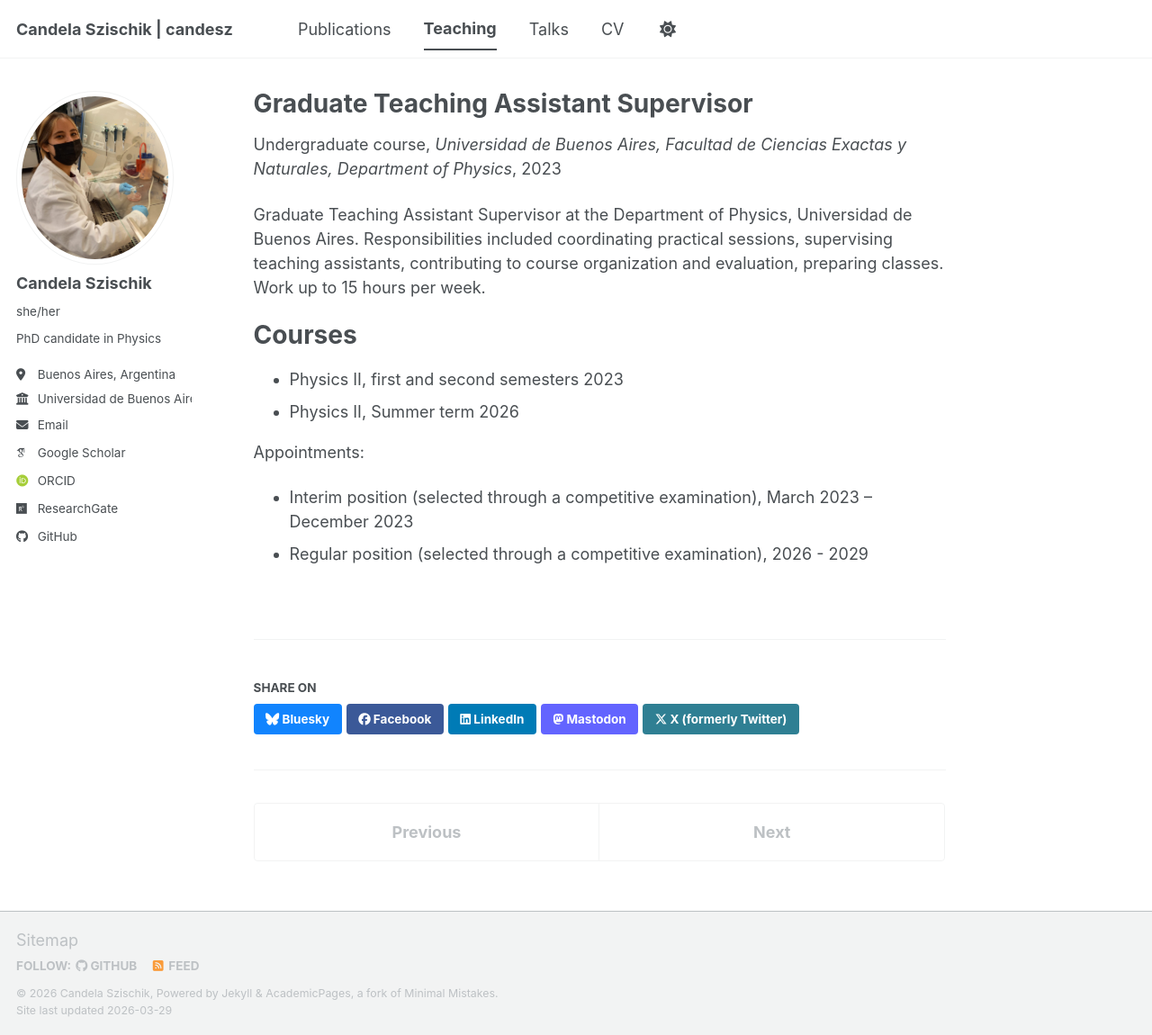
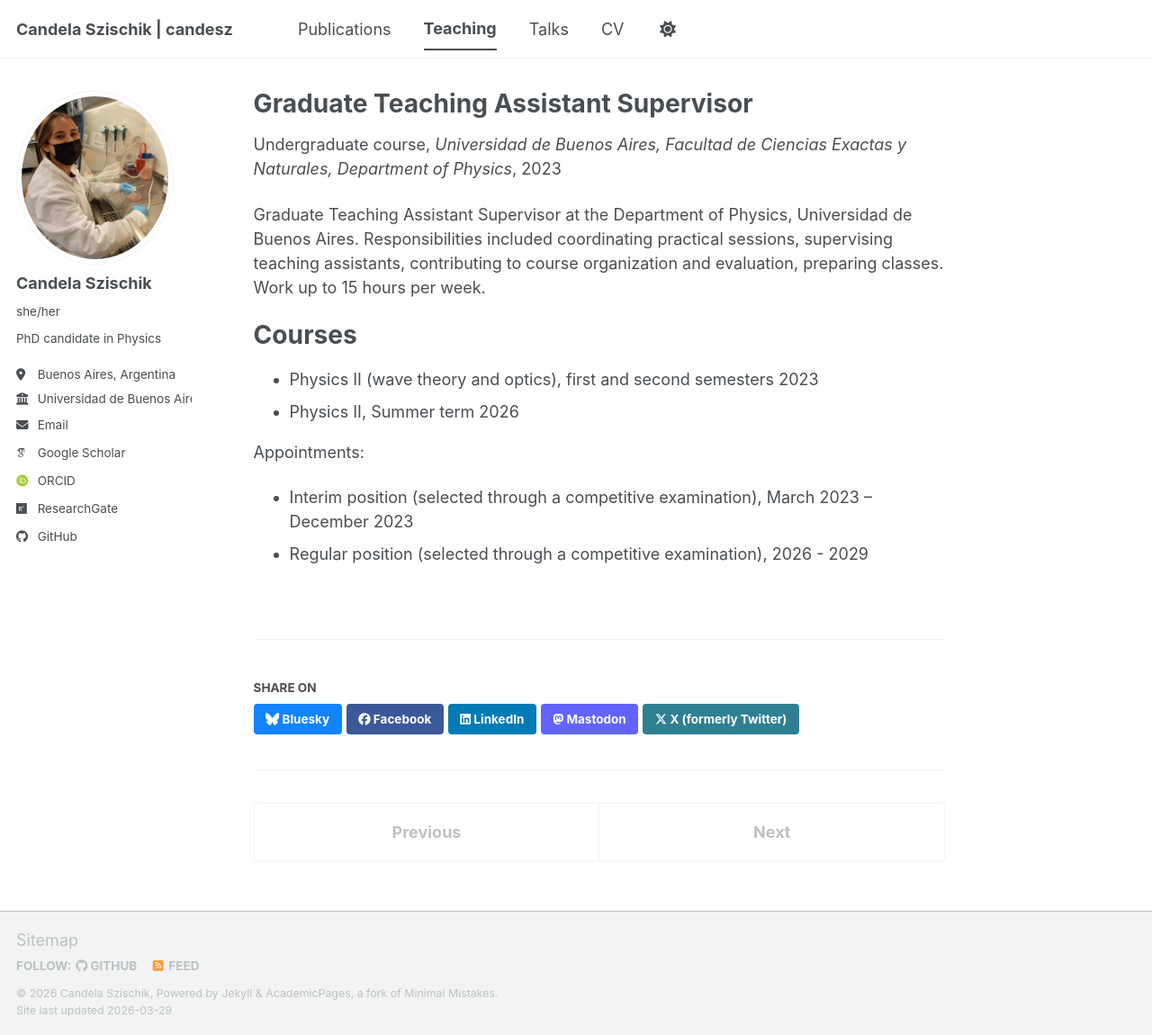
Before and after one commit to candesz/candelaszischik.github.io, a Jekyll site: the page built from _teaching/jtp.md, in a window 1280 px wide and 1150 px high. Shown: the whole window at 90% size. Built offline with Jekyll 4.4.1, drawn with Linux system fonts in a browser that asks for light colours; some web fonts are replaced; a script bundle is joined from its source files by our own code; library files that are not in the unit come from our copies.

Commit message:
Update jtp.md

```diff
--- a/_teaching/jtp.md
+++ b/_teaching/jtp.md
@@ -15,7 +15,7 @@ Work up to 15 hours per week.
 Courses
 ======
 
-- Physics II, first and second semesters 2023
+- Physics II (wave theory and optics), first and second semesters 2023
 - Physics II, Summer term 2026
 
 Appointments:
```
